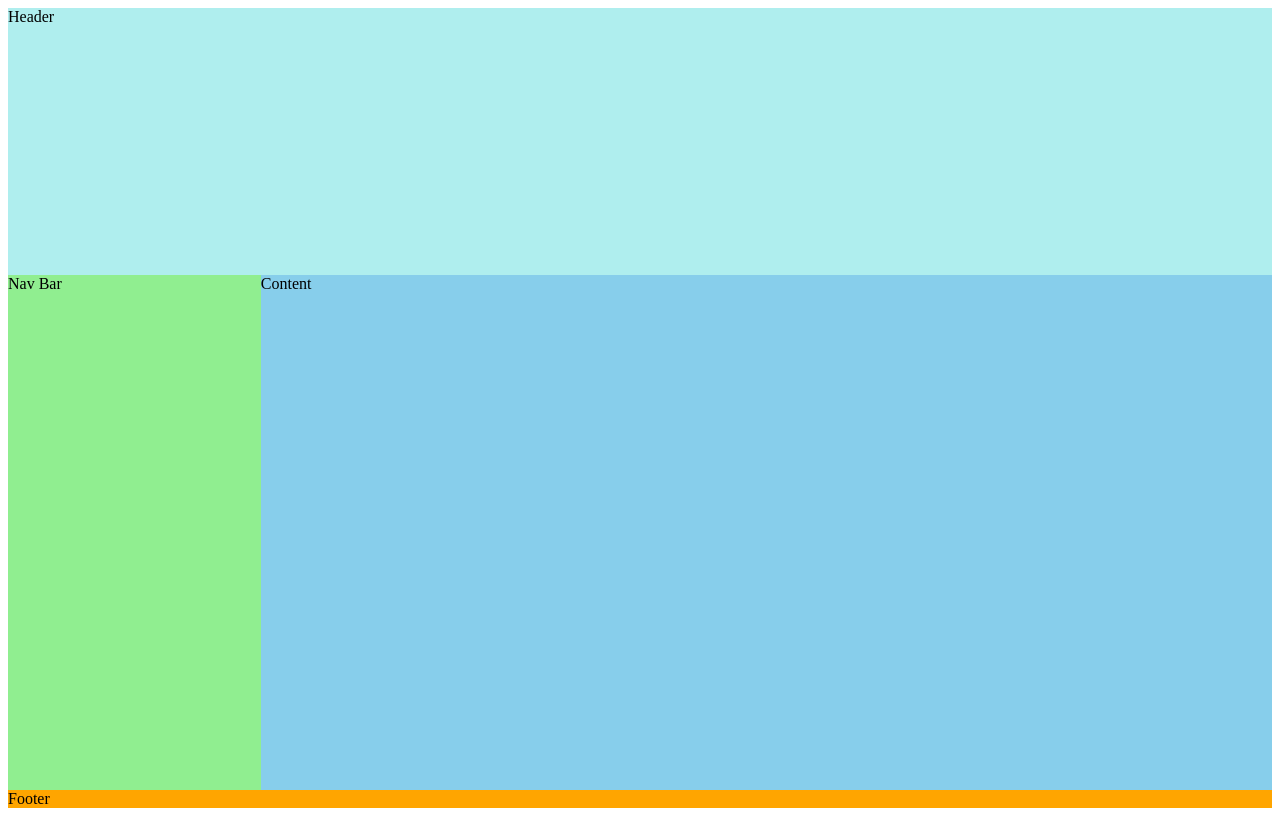
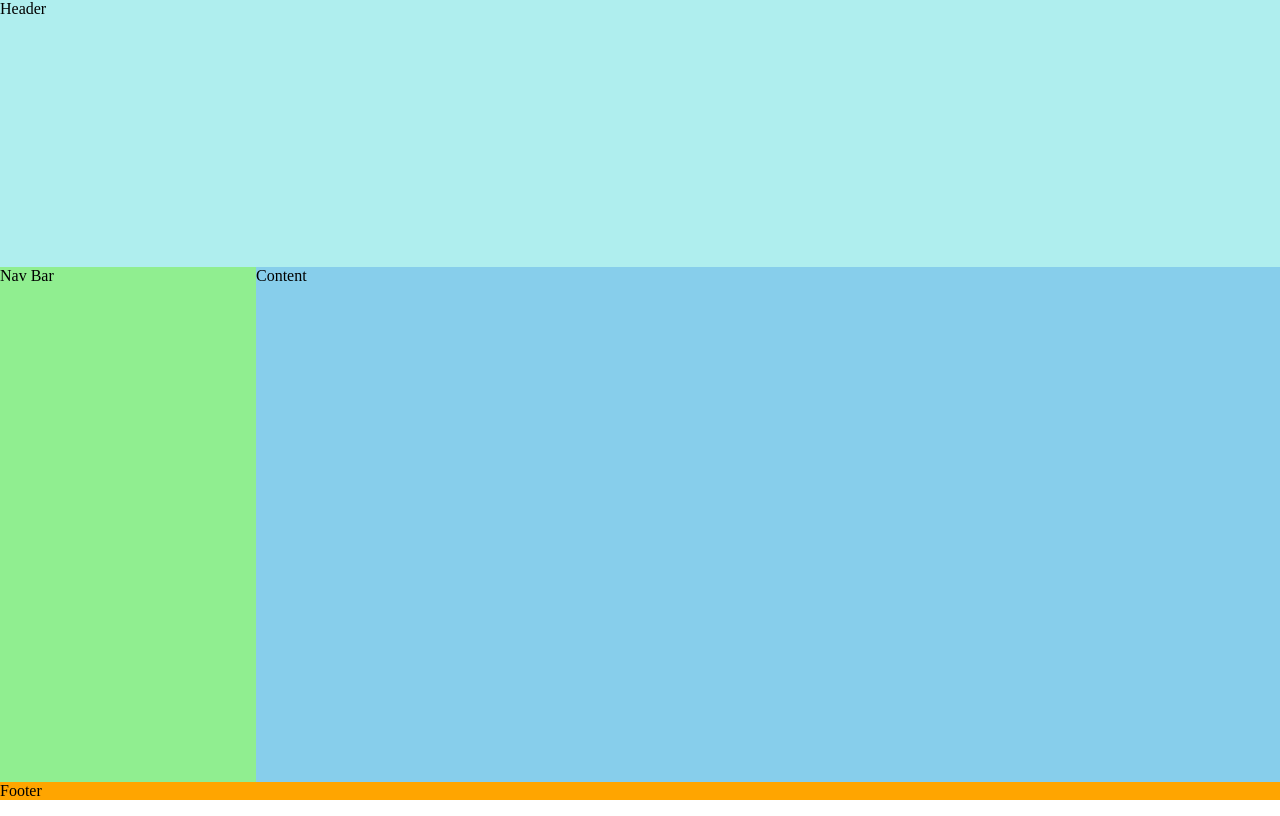
Before and after one commit to imel0n/typing-test, a Vue app: page / in a window 1280 px wide. Built offline with nearby package versions, Linux system fonts and the light colour scheme.

Commit message:
add main.css

```diff
--- /dev/null
+++ b/src/assets/main.css
@@ -0,0 +1,5 @@
+html, body {
+  margin: 0;
+  padding: 0;
+  height: 100%; /* Ensures the body doesn't cause overflow */
+}
```
Also changed, not shown: src/main.js (+4 -3 lines).
